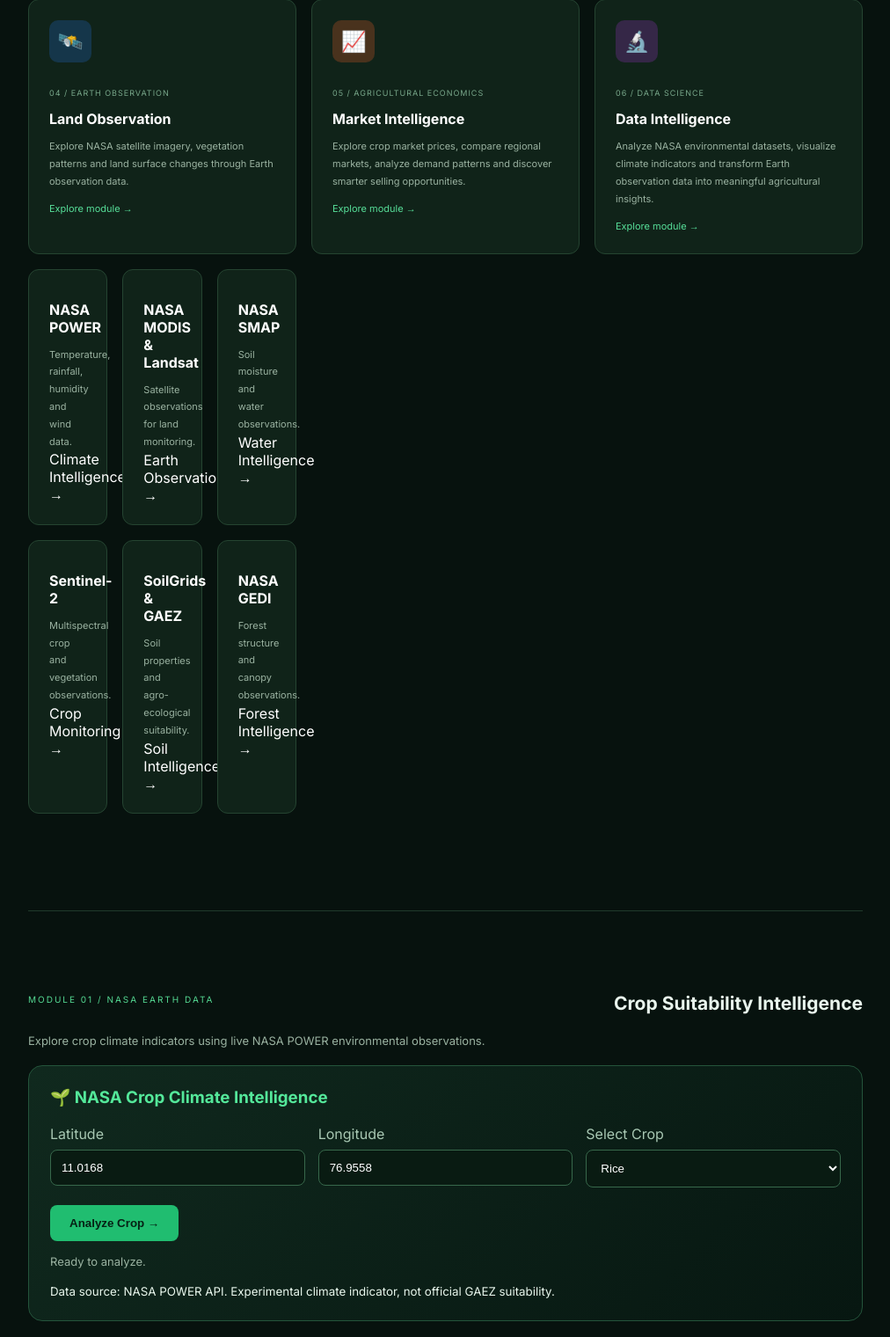
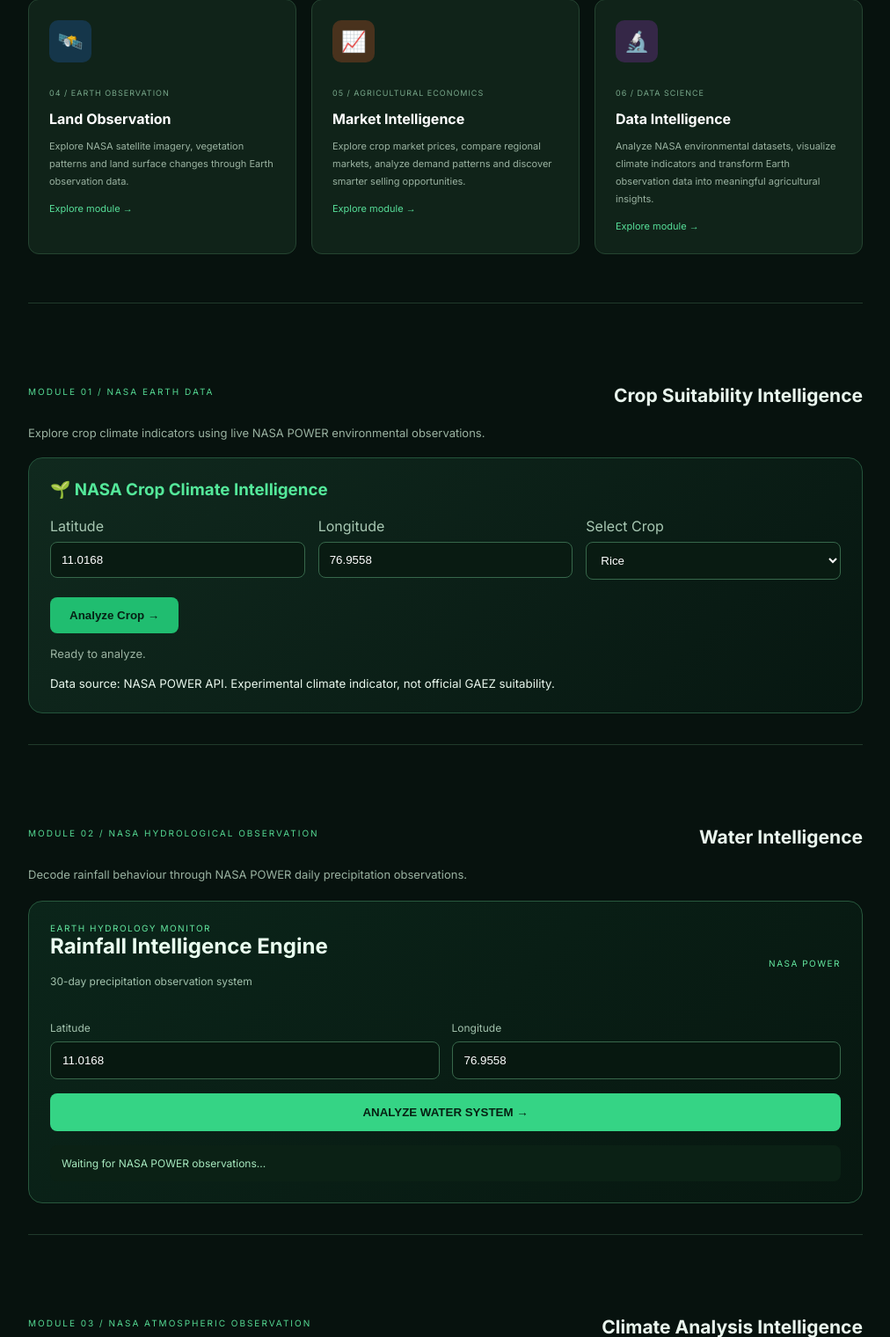
Before and after one commit to karthi31032008/one-last-time, a Flask app: page / in a window 1280 px wide. Shown: the part 991-2511 px from the top of the page at 88% size, without its empty margins (261-1273 px from the left). Run offline with Flask 3, Linux system fonts and the light colour scheme.

Commit message:
index.html

```diff
--- a/templates/index.html
+++ b/templates/index.html
@@ -163,46 +163,6 @@
     <p>Analyze NASA environmental datasets, visualize climate indicators and transform Earth observation data into meaningful agricultural insights.</p>
     <span class="module-link">Explore module →</span>
 </a>
-
-        <div class="module-grid">
-
-    <a href="/data-source/nasa-power" class="module-card source-card">
-        <h3>NASA POWER</h3>
-        <p>Temperature, rainfall, humidity and wind data.</p>
-        <span>Climate Intelligence →</span>
-    </a>
-
-    <a href="/data-source/modis-landsat" class="module-card source-card">
-        <h3>NASA MODIS & Landsat</h3>
-        <p>Satellite observations for land monitoring.</p>
-        <span>Earth Observation →</span>
-    </a>
-
-    <a href="/data-source/nasa-smap" class="module-card source-card">
-        <h3>NASA SMAP</h3>
-        <p>Soil moisture and water observations.</p>
-        <span>Water Intelligence →</span>
-    </a>
-
-    <a href="/data-source/sentinel-2" class="module-card source-card">
-        <h3>Sentinel-2</h3>
-        <p>Multispectral crop and vegetation observations.</p>
-        <span>Crop Monitoring →</span>
-    </a>
-
-    <a href="/data-source/soilgrids-gaez" class="module-card source-card">
-        <h3>SoilGrids & GAEZ</h3>
-        <p>Soil properties and agro-ecological suitability.</p>
-        <span>Soil Intelligence →</span>
-    </a>
-
-    <a href="/data-source/nasa-gedi" class="module-card source-card">
-        <h3>NASA GEDI</h3>
-        <p>Forest structure and canopy observations.</p>
-        <span>Forest Intelligence →</span>
-    </a>
-
-</div>
 
 
     </div>
```
